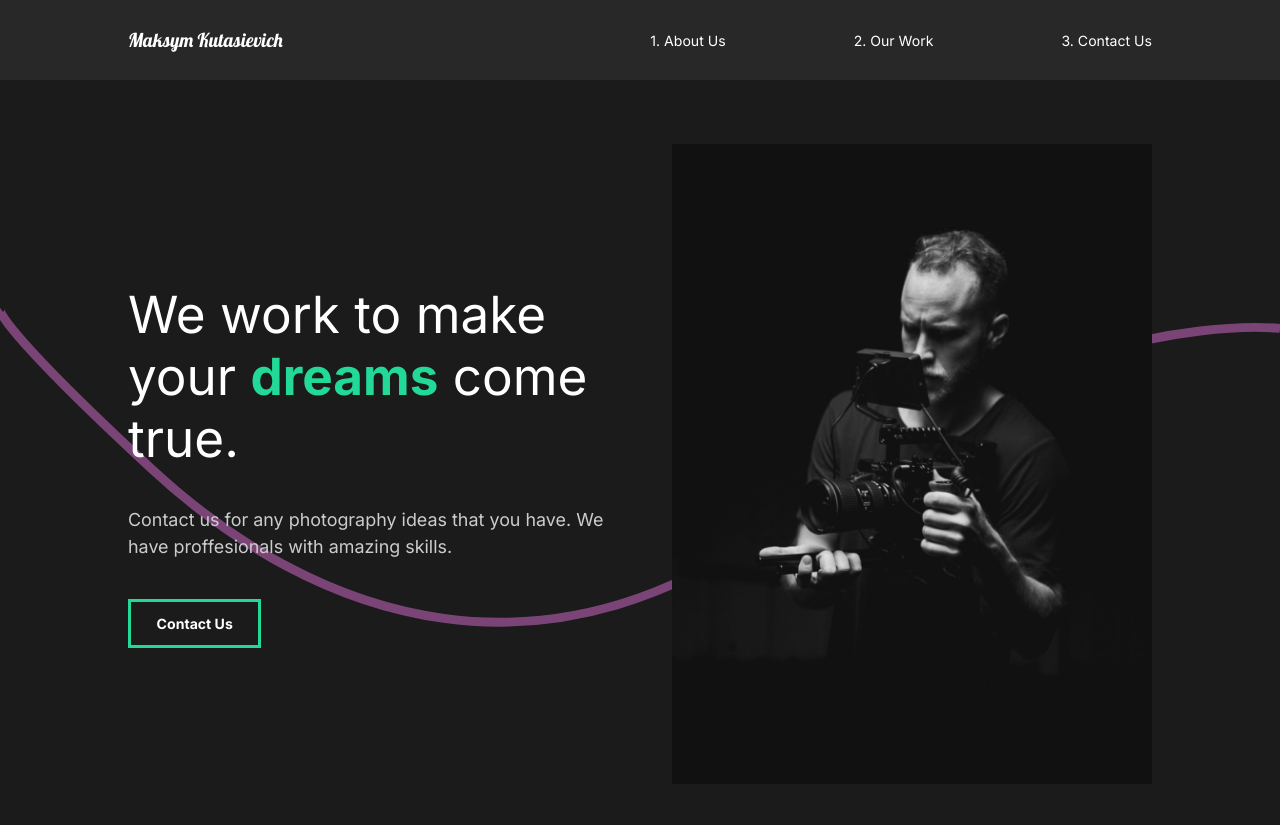
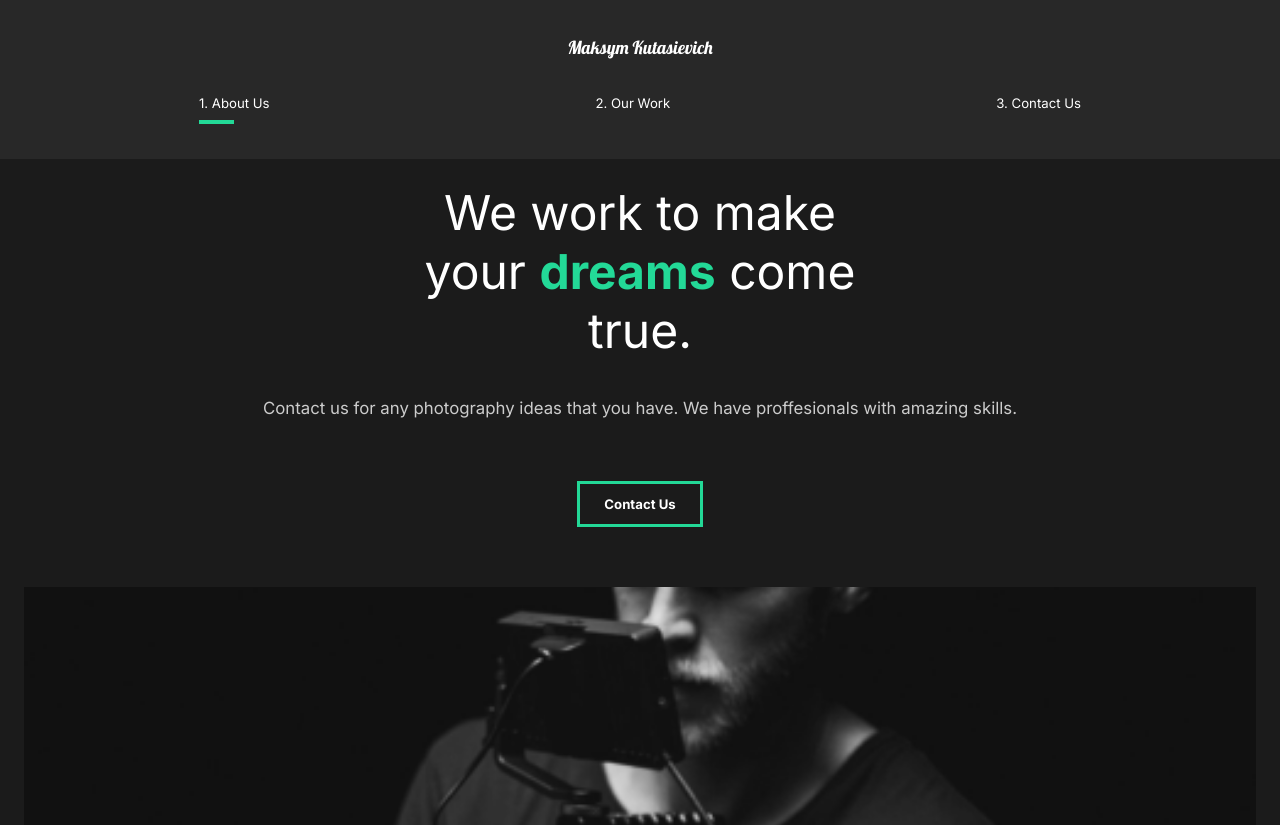
Before and after one commit to Strange3228/react_portfolio, a React (Create React App) app: page / in a window 1280 px wide. Shown: the top 825 px of the page. Built offline with nearby package versions, Linux system fonts and the light colour scheme.

Commit message:
RWD and Navbar Line Animation

```diff
--- a/src/components/GlobalStyle.js
+++ b/src/components/GlobalStyle.js
@@ -9,7 +9,7 @@
 }
 html{
     @media (max-width: 1700px) {
-        font-size: 80%;
+        font-size: 75%;
     }
 }
 body{
--- a/src/components/Nav.js
+++ b/src/components/Nav.js
@@ -1,8 +1,11 @@
 import React from "react";
 import styled from "styled-components";
 import { Link } from "react-router-dom";
+import { motion } from "framer-motion";
+import { useLocation } from "react-router-dom";
 
 const Nav = () => {
+  const { pathname } = useLocation();
   return (
     <StyledNav>
       <h1>
@@ -13,12 +16,27 @@
       <ul>
         <li>
           <Link to="/">1. About Us</Link>
+          <Line
+            transition={{ duration: 0.75 }}
+            initial={{ width: "0%" }}
+            animate={{ width: pathname === "/" ? "50%" : "0%" }}
+          />
         </li>
         <li>
           <Link to="/work">2. Our Work</Link>
+          <Line
+            transition={{ duration: 0.75 }}
+            initial={{ width: "0%" }}
+            animate={{ width: pathname === "/work" ? "50%" : "0%" }}
+          />
         </li>
         <li>
           <Link to="/contact">3. Contact Us</Link>
+          <Line
+            transition={{ duration: 0.75 }}
+            initial={{ width: "0%" }}
+            animate={{ width: pathname === "/contact" ? "50%" : "0%" }}
+          />
         </li>
       </ul>
     </StyledNav>
@@ -53,6 +71,33 @@
     padding-left: 10rem;
     position: relative;
   }
+  @media (max-width: 1300px) {
+    flex-direction: column;
+    padding: 2rem 1rem;
+    #logo {
+      display: inline-block;
+      margin: 1rem;
+    }
+    ul {
+      padding: 2rem;
+      justify-content: space-around;
+      width: 100%;
+      li {
+        padding: 0;
+      }
+    }
+  }
+`;
+const Line = styled(motion.div)`
+  height: 0.3rem;
+  background: #23d997;
+  width: 0%;
+  position: absolute;
+  bottom: -80%;
+  left: 60%;
+  @media (max-width: 1300px) {
+    left: 0%;
+  }
 `;
 
 export default Nav;
--- a/src/components/ServicesSection.js
+++ b/src/components/ServicesSection.js
@@ -74,6 +74,9 @@
 const Cards = styled.div`
   display: flex;
   flex-wrap: wrap;
+  @media (max-width: 1300px) {
+    justify-content: center;
+  }
 `;
 const Card = styled.div`
   flex-basis: 20rem;
--- a/src/pages/ContactUs.js
+++ b/src/pages/ContactUs.js
@@ -48,10 +48,17 @@
   padding: 5rem 10rem;
   color: #353535;
   min-height: 90vh;
+  @media (max-width: 1300px) {
+    padding: 2rem;
+    font-size: 1rem;
+  }
 `;
 const Title = styled.div`
   margin-bottom: 4rem;
   color: black;
+  @media (max-width: 1300px) {
+    margin-top: 5rem;
+  }
 `;
 const Hide = styled.div`
   overflow: hidden;
--- a/src/pages/MovieDetail.js
+++ b/src/pages/MovieDetail.js
@@ -84,6 +84,10 @@
   margin: 5rem 10rem;
   align-items: center;
   justify-content: space-around;
+  @media (max-width: 1300px) {
+    display: block;
+    margin: 2rem 2rem;
+  }
 `;
 const AwardStyle = styled.div`
   padding: 5rem;
--- a/src/pages/OurWork.js
+++ b/src/pages/OurWork.js
@@ -76,6 +76,9 @@
   min-height: 100vh;
   overflow: hidden;
   padding: 5rem 10rem;
+  @media (max-width: 1300px) {
+    padding: 2rem 2rem;
+  }
   h2 {
     padding: 1rem 0rem;
   }
--- a/src/styles.js
+++ b/src/styles.js
@@ -8,6 +8,11 @@
   justify-content: space-between;
   padding: 5rem 10rem;
   color: white;
+  @media (max-width: 1300px) {
+    display: block;
+    padding: 2rem 2rem;
+    text-align: center;
+  }
 `;
 export const Description = styled.div`
   flex: 1;
@@ -15,6 +20,12 @@
   z-index: 2;
   h2 {
     font-weight: lighter;
+  }
+  @media (max-width: 1300px) {
+    padding: 0;
+    button {
+      margin: 2rem 0rem 5rem 0rem;
+    }
   }
 `;
 export const Image = styled.div`
```
